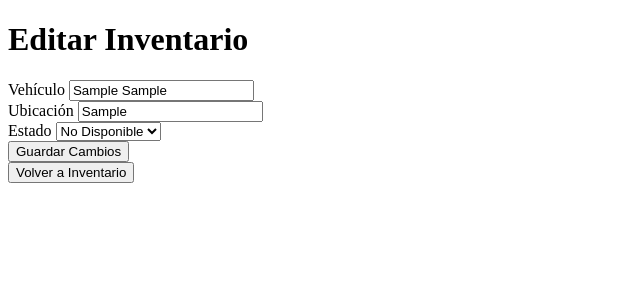
After one commit to briancgx/concesionaria-osorio, a Flask app: page /editar_inventario/1 in a window 1280 px wide. The commit adds this page. Shown: the top 300 px of the page, without its empty margins (0-640 px from the left). Run offline with Flask 3, Linux system fonts and the light colour scheme; tables that the repository leaves empty hold one stand-in row (values such as "Sample post").

Commit message:
inventario listo

```diff
--- a/models.py
+++ b/models.py
@@ -73,12 +73,13 @@ class Inventario(db.Model):
     __tablename__ = 'Inventario'
 
     ID_Inventario = db.Column(db.Integer, primary_key=True, autoincrement=True)
-    ID_Vehículo = db.Column(db.Integer, db.ForeignKey('Vehiculos.ID_Vehiculo'), nullable=False)
+    ID_Vehículo = db.Column(db.Integer, db.ForeignKey('Vehículos.ID_Vehículo'), nullable=False)
     Ubicación = db.Column(db.String(50), nullable=True)
     Estado = db.Column(db.String(20), nullable=True)
 
     # Relación con el modelo Vehiculo
-    # vehiculo = db.relationship('Vehiculo', backref='inventarios')
+    vehiculo = db.relationship('Vehiculo', backref='inventarios')
+
 
 class AtencionAlCliente(db.Model):
     __tablename__ = 'Atención_al_Cliente'
--- a/routes/main.py
+++ b/routes/main.py
@@ -45,7 +45,74 @@ def creditos():
 
 @main_bp.route('/inventario')
 def inventario():
-    return render_template('inventarios.html')
+    # Obtener todos los inventarios desde la base de datos
+    inventarios = Inventario.query.all()
+
+    # Pasar los inventarios al template
+    return render_template('inventarios.html', inventarios=inventarios)
+
+@main_bp.route('/ver_inventario/<int:id>', methods=['GET'])
+def ver_inventario(id):
+    inventario = Inventario.query.get_or_404(id)
+    return render_template('ver_inventario.html', inventario=inventario)
+
+@main_bp.route('/editar_inventario/<int:id>', methods=['GET', 'POST'])
+def editar_inventario(id):
+    inventario = Inventario.query.get_or_404(id)
+
+    if request.method == 'POST':
+        # Obtener los datos del formulario
+        inventario.Ubicación = request.form['ubicacion']
+        inventario.Estado = request.form['estado']
+
+        # Guardar los cambios en la base de datos
+        db.session.commit()
+
+        flash('Inventario actualizado exitosamente', 'success')
+        return redirect(url_for('main.inventario'))
+
+    return render_template('editar_inventario.html', inventario=inventario)
+
+
+@main_bp.route('/eliminar_inventario/<int:id>', methods=['POST'])
+def eliminar_inventario(id):
+    inventario = Inventario.query.get_or_404(id)
+
+    # Eliminar el inventario de la base de datos
+    db.session.delete(inventario)
+    db.session.commit()
+
+    flash('Inventario eliminado', 'danger')
+    return redirect(url_for('main.inventario'))
+
+@main_bp.route('/agregar_inventario', methods=['GET', 'POST'])
+def agregar_inventario():
+    if request.method == 'POST':
+        # Obtener los datos del formulario
+        id_vehiculo = request.form['id_vehiculo']
+        ubicacion = request.form['ubicacion']
+        estado = request.form['estado']
+
+        # Crear un nuevo inventario
+        nuevo_inventario = Inventario(
+            ID_Vehículo=id_vehiculo,
+            Ubicación=ubicacion,
+            Estado=estado
+        )
+
+        # Guardar el inventario en la base de datos
+        db.session.add(nuevo_inventario)
+        db.session.commit()
+
+        flash('Inventario agregado exitosamente', 'success')
+        return redirect(url_for('main.inventario'))
+
+    # Obtener la lista de vehículos para mostrar en el formulario
+    vehiculos = Vehiculo.query.all()
+
+    # Pasar los vehículos al template
+    return render_template('agregar_inventario.html', vehiculos=vehiculos)
+
 
 @main_bp.route('/usuarios')
 def usuarios():
--- /dev/null
+++ b/templates/editar_inventario.html
@@ -0,0 +1,47 @@
+<!DOCTYPE html>
+<html lang="es">
+<head>
+    <meta charset="UTF-8">
+    <meta name="viewport" content="width=device-width, initial-scale=1.0">
+    <title>Editar Inventario</title>
+</head>
+<body>
+
+    <div class="container">
+        <div class="header-bar">
+            <div class="title-container">
+                <h1>Editar Inventario</h1>
+            </div>
+        </div>
+
+        <form action="{{ url_for('main.editar_inventario', id=inventario.ID_Inventario) }}" method="POST">
+            <div class="form-group">
+                <label for="id_vehiculo">Vehículo</label>
+                <input type="text" id="id_vehiculo" name="id_vehiculo" value="{{ inventario.vehiculo.Marca }} {{ inventario.vehiculo.Modelo }}" readonly>
+            </div>
+
+            <div class="form-group">
+                <label for="ubicacion">Ubicación</label>
+                <input type="text" id="ubicacion" name="ubicacion" value="{{ inventario.Ubicación }}">
+            </div>
+
+            <div class="form-group">
+                <label for="estado">Estado</label>
+                <select id="estado" name="estado">
+                    <option value="Disponible" {% if inventario.Estado == 'Disponible' %}selected{% endif %}>Disponible</option>
+                    <option value="No Disponible" {% if inventario.Estado == 'No Disponible' %}selected{% endif %}>No Disponible</option>
+                </select>
+            </div>
+
+            <div class="form-group">
+                <button type="submit" class="btn save">Guardar Cambios</button>
+            </div>
+        </form>
+
+        <div class="action-buttons-container">
+            <button class="btn-volver" onclick="window.location.href='/inventario'">Volver a Inventario</button>
+        </div>
+    </div>
+
+</body>
+</html>
```
Also changed, not shown: templates/agregar_inventario.html (added, +48 -0 lines), templates/inventarios.html (+20 -28 lines), templates/ver_inventario.html (added, +19 -0 lines).
